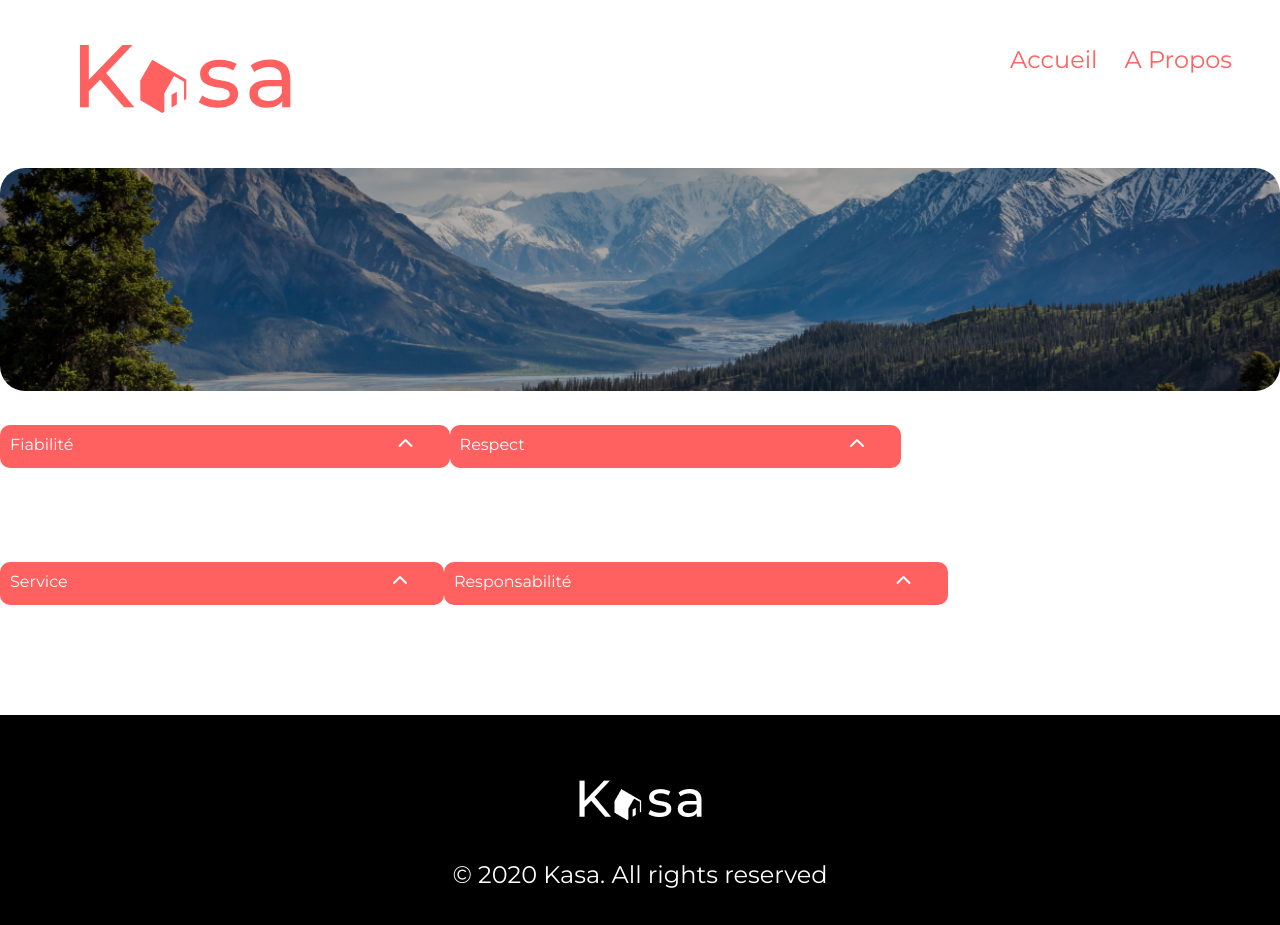
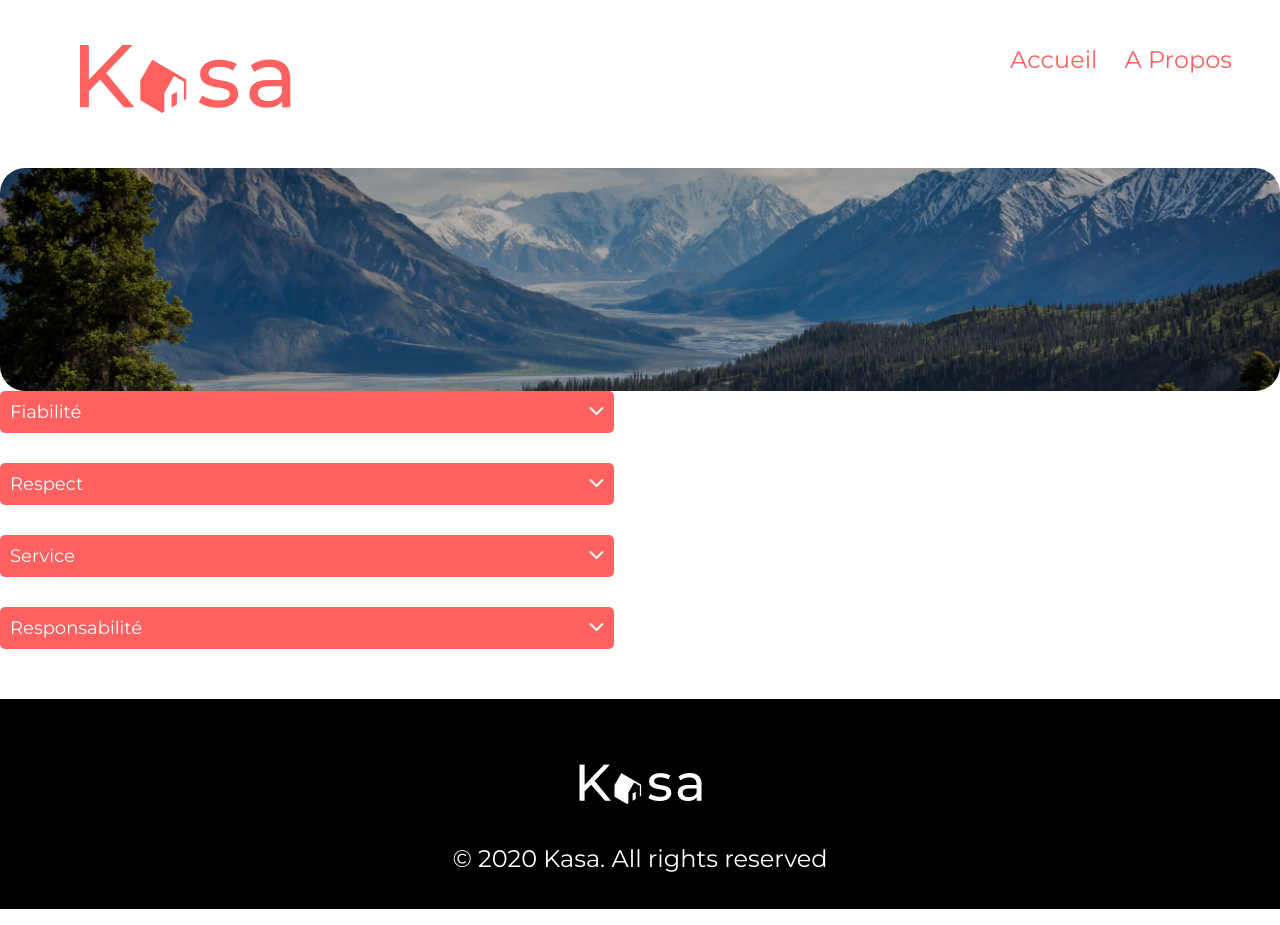
Before and after one commit to AgatheMazuret/Kasa, a React (Create React App) app: page /apropos in a window 1280 px wide. Built offline with nearby package versions, Linux system fonts and the light colour scheme.

Commit message:
dropdown presque terminé et host js fait

```diff
--- a/src/components/Dropdown/Dropdown.js
+++ b/src/components/Dropdown/Dropdown.js
@@ -11,15 +11,14 @@ function Dropdown({ title, content }) {
 
   return (
     <div className={`dropdown ${active && "active"}`} onClick={handleToogle}>
-      <div className="containerDropdown">
-      <div className="dropdown-btn" >
-        {title} <i class="fa-solid fa-chevron-up"></i>
+      <div className="dropdownBlock">
+        <div className="title">{title} </div>
+        <div><i className="fa-solid fa-chevron-down"></i></div>
       </div>
-      <div className="dropdown-content">{content}</div>
+        <div className="text">{content}</div>
       </div>
-    </div>
+
   );
-
 }
 
 export default Dropdown;
--- a/src/components/Dropdown/Dropdown.scss
+++ b/src/components/Dropdown/Dropdown.scss
@@ -1,54 +1,79 @@
 @import "../../styles/global.scss";
 
-// Styles for the Dropdown component
 .dropdown {
-    position: relative;
-    display: inline-block;
-    margin: 34px 0 60px 0;
-
-    .containerDropdown {
+	width: 48%;
+}
+.dropdownBlock {
+  cursor: pointer;
+	background: $primary;
+	color: white;
+	padding: 10px;
+	border-radius: 5px;
+	margin-bottom: 30px;
 	display: flex;
 	justify-content: space-between;
+	position: relative;
+}
+.title {
+	font-size: 18px;
+}
+.text {
+	padding: 35px;
+	margin-bottom: 20px;
+	margin-top: 20px;
+	background-color: #F6F6F6;
+	display: none;
+	color: $primary;
+	font-size: 16px;
+	border-radius: 10px;
+
+  .dropdown {
+    width: 48%;
+  }
+  .dropdownBlock {
+    background: $primary;
+    color: white;
+    padding: 10px;
+    border-radius: 5px;
+    margin-bottom: 30px;
+    display: flex;
+    justify-content: space-between;
+    position: relative;
+  }
+  .title {
+    font-size: 18px;
+  }
+  .text {
+    padding: 35px;
+    margin-bottom: 20px;
+    margin-top: 20px;
+    background-color: #F6F6F6;
+    display: none;
+    color: $primary;
+    font-size: 16px;
+    border-radius: 10px;
+    p {
+      margin-top: 0;
+    }
+  }
+  .active {
+    display: block;
+    margin: 0;
+    margin-bottom: 0;
+    .text {
+      display: block;
+    }
   }
 
-    // Style the buttons
-    .dropdown-btn {
-      cursor: pointer;
-      background-color: $primary;
-      color: white;
-      border-radius: 10px;
-      padding: 10px 20px 0 10px;
+	p {
+		margin-top: 0;
 	}
-
-
-    i {
-      padding-left: 320px;
-      width: 32px;
-      height: 32px;
 }
-
-
-    .dropdown-content {
-      display: none;
-      position: absolute;
-      top: 100%;
-      left: 0;
-      z-index: 1;
-
-    }
-
-    &.active {
-      .dropdown-content {
+.active {
+	display: block;
+	margin: 0;
+	margin-bottom: 0;
+	.text {
 		display: block;
 	}
-
-      i {
-        width: 32px;
-        height: 32px;
-        transition: transform 0.3s;
-        flex-shrink: 0;
-        color: white;
-        transform: rotate(-90deg);
 }
-    }
-  }
--- a/src/components/Host/Host.scss
+++ b/src/components/Host/Host.scss
@@ -0,0 +1 @@
+@import "../../styles/global.scss";
--- a/src/components/Host/host.js
+++ b/src/components/Host/host.js
@@ -1,18 +1,15 @@
+import React from "react";
 import "../Host/Host.scss";
-import Hosts from "../../data/logements.json"
-
-const Host = () => {
-    return (
-<div>
-      {data.map((item, index) => (
-        <div key={index}>
-          <h2>{item.titre}</h2>
-          <p>{item.contenu}</p>
-        </div>
-      ))}
-    </div>
 
 
-    );
+function Host({ host }) {
 
-};
+  return (
+    <div>
+      <h2>{host.name}</h2>
+      <img src={host.picture} alt={host.name} />
+    </div>
+  );
+}
+
+export default Host;
--- a/src/pages/House/House.js
+++ b/src/pages/House/House.js
@@ -6,6 +6,7 @@ import Error from "../Error/Error";
 import "../House/House.scss";
 import Dropdown from "../../components/Dropdown/Dropdown";
 import Carousel from "../../components/Carousel/Carousel";
+import Host from "../../components/Host/host";
 
 function House() {
   // Récupération de l'id dans l'url
@@ -13,7 +14,7 @@ function House() {
 
   const [logement, setLogement] = useState({
     tags: [],
-    equipements: [],
+    equipments: [],
     pictures: [],
     rating: "",
     host: { name: "", picture: "" },
@@ -31,22 +32,32 @@ function House() {
   if (logement.title === undefined) {
     return <Error />;
   }
+  const logementEquipements = logement.equipments;
+
+  let mapEquipments = logementEquipements.map((e, index) => (
+    <p key={e}>{logement.equipments[index]}</p>
+  ));
 
   return (
     <>
       <section>
         <div className="logement">
           <Carousel slides={logement.pictures} />
+
           <h1>{logement.title}</h1>
           <p>{logement.location}</p>
+
           <Tags logement={logement} />
-          <Dropdown title="Equipements" content={logement.equipments} />
+<div className="toto">
+          <Dropdown title="Equipements" content={mapEquipments} />
           <Dropdown title="Description" content={logement.description} />
+          </div>
+
+          <Host host={logement.host} />
         </div>
       </section>
     </>
   );
 }
 
-
 export default House;
--- a/src/pages/House/House.scss
+++ b/src/pages/House/House.scss
@@ -12,6 +12,13 @@
       font-size: 18px;
       text-align: left;
     }
-  }
 
+
+
+ .toto{
+  display:flex;
+  flex-wrap: wrap;
+  gap:4%;
+  margin: 35px 0 60px 0;
+ } }
   // FIN LOGEMENTS
```
Lines whose indentation alone changed are shown as unchanged.
